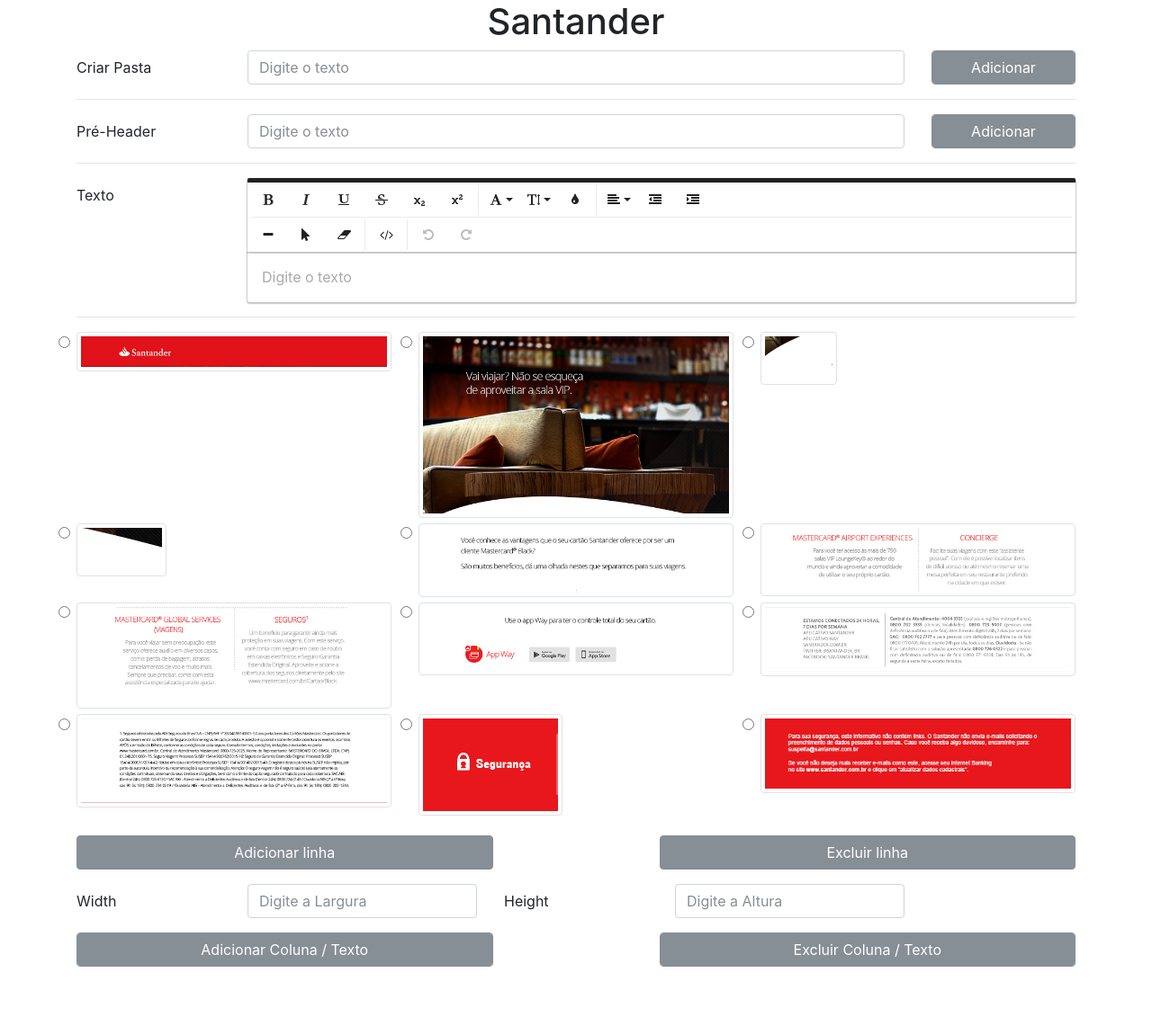
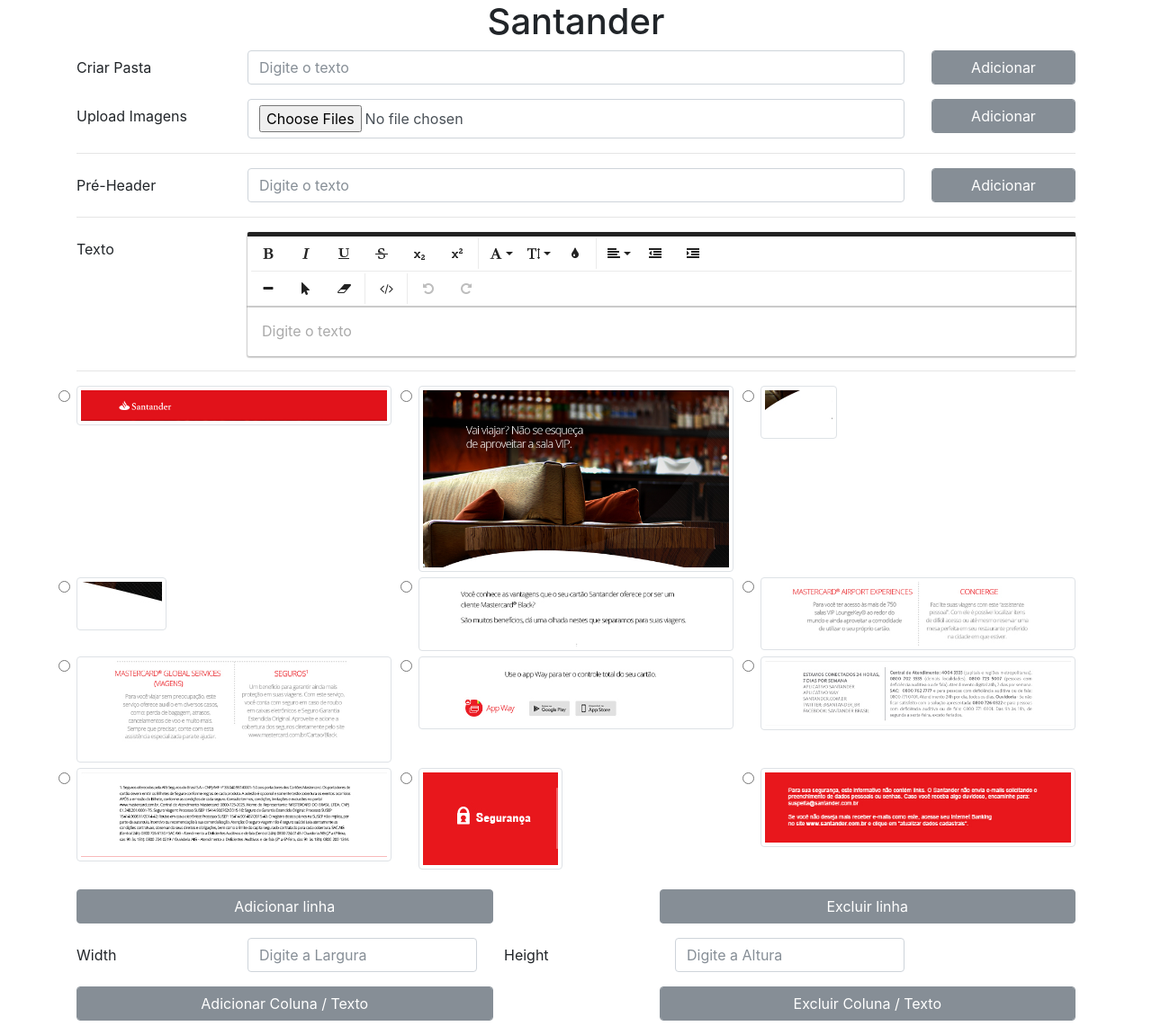
Before and after one commit to kellyguimarans/email, a PHP site: page / in a window 1280 px wide. Shown: the whole page at 90% size. Before the commit the page ends 1075 px from the top, so only its background shows below. Run offline with PHP 8.4, Linux system fonts and the light colour scheme; some libraries are stand-ins or nearby versions.

Commit message:
Adicionar pasta, pegar tamanho da imagem real.

```diff
--- a/index.php
+++ b/index.php
@@ -28,7 +28,7 @@
         <h1 class="col-12 text-center">Santander</h1>
       </div>
 
-      <form>
+      <form enctype="multipart/form-data" name="fileUpload">
         <!-- Cria uma pasta para cada email -->
 
         <div class="form-group row">
@@ -38,6 +38,16 @@
           </div>
           <div class="col-sm-2">
             <button type="button" id="adicionaPasta" class="btn btn-secondary form-control"> Adicionar </button>
+          </div>
+        </div>
+
+        <div class="form-group row">
+          <label for="pasta" class="col-sm-2 col-form-label">Upload Imagens</label>
+          <div class="col-sm-8">
+            <input type="file" name="fileUpload" id="fileUpload" class="form-control" placeholder="Digite o texto" multiple />
+          </div>
+          <div class="col-sm-2">
+            <button type="button" id="adicionaImagens" class="btn btn-secondary form-control"> Adicionar </button>
           </div>
         </div>
 
@@ -81,8 +91,10 @@
               <img src="<?php echo $num ?>" class="img-thumbnail d-block" />
             </label>
           </div>
-
         <?php } ?>
+          <!-- Adiciona a imagem aqui sempre que selecionado o radio -->
+          <!-- pra pegar o tamanho real da iamgem -->
+          <img id="fullimage" class="invisible" src=""  style="display: none;" />
         </div>
         <!-- Fim de todas as imagens -->
 
--- a/js/main.js
+++ b/js/main.js
@@ -1,7 +1,13 @@
+
+
+
+
 // Retira a função de envio do form
 jQuery("form").submit(function(){
   return false;
 });
+
+
 
 // inclui texto no pré-header.
 jQuery('#addpreheader').click(function (){
@@ -10,6 +16,8 @@ jQuery('#addpreheader').click(function (){
   jQuery('#preheader').text(textopreheader);
 });
 
+
+// Montando a view do que foi selecionado
 // Adiciona linha
 function adicionaLinha(){
   jQuery('#addLinha').click(function(){
@@ -29,21 +37,33 @@ function removeLinha(){
 }
 removeLinha();
 
+
+
+// Variavel Global Imagens
+var imgThumbnail, widthImg, heightImg;
+
+// Verifica o tamanho da imagem
 function verificaImagem(){
   jQuery('.imgSelected').change(function(){
-    var id         = jQuery("input[name=imagemSelecionada]:checked").parent().find('img').attr('id');
-    var widthImg   = jQuery("input[name=imagemSelecionada]:checked").parent().find('img').width();
-    var heightImg  = jQuery("input[name=imagemSelecionada]:checked").parent().find('img').height();
+    // Verifica a thumb selecionada
+    imgThumbnail    = jQuery("input[name=imagemSelecionada]:checked");
 
-    console.log(id);
-    console.log(widthImg);
-    console.log(heightImg);
+    // Pega o caminho da imagem
+    var srcImagem   = imgThumbnail.parent().find('img').attr('src');
+
+    // Clona a imagem em uma tag img do html
+    var cloneImg    = jQuery('#fullimage').attr('src', srcImagem);
+
+    // tamanho e altura real da imagem clonada
+    widthImg        = cloneImg.width();
+    heightImg       = cloneImg.height();
   });
 }
 verificaImagem();
 
 function adicionaColuna(){
   jQuery('#addtexto').click(function(){
+
     var texto = jQuery('textarea').froalaEditor('html.get', true);
 
     var width = jQuery('#colLargura').val();
@@ -52,11 +72,15 @@ function adicionaColuna(){
     var radio = jQuery("input[name=imagemSelecionada]:checked").val();
 
     jQuery('table#first tr:last-child td table tr').append(
-      '<td width="'+width+'" height="'+height+'"'
+      '<td '
+      + ( width ? 'width ="' + width + '" ' : "" )
+      + ( height ? 'height ="' + height + '" ' : "" )
       +'>'
       +  (texto ? texto : "")
-      +  (radio ? '<img src="'+ radio +'" width="'+width+'" height="'+height+'" border="0" style="display:block;" />' : '')
+      +  (radio ? '<img src="'+ radio +'" width="'+widthImg+'" height="'+heightImg+'" border="0" style="display:block;" />' : '')
       +'</td>');
+
+    radio = jQuery("input:radio").removeAttr("checked");
   });
 }
 adicionaColuna();
@@ -64,38 +88,15 @@ adicionaColuna();
 // Exluir coluna
 function removeColuna(){
   jQuery('#excluirColuna').click(function(){
-    jQuery('table#first tr:last td table tr td:last').remove();
+    jQuery('table#first tr:last td table tr td').remove();
   });
 }
 removeColuna();
 
 
-// Lógica de tamanho da imagem pra criar duas tds na hora de gerar o html.
-// Não funciona
-// Pensar em uma forma de puxar em ajax.
-jQuery('img').change(function(e){
-  var file, imagem, width, height;
 
-    if ((file = this.files[0])) {
-      var imagem = new Image();
-      // evento disparado quando
-      // a imagem terminou o carregamento
-      imagem.onload = function() {
-       var height = this.height,
-           width = this.width,
-           qnt   = this.length;
 
-        depois();
-      }
-      imagem.src = jQuery('img').attr('src');
-    }
-
-    function depois(){
-      console.log('Width: ', width);
-      console.log('Height: ', height);
-    }
-});
-
+// jQuery UI
 // Muda linha de lugar
 jQuery( "table tbody" ).sortable( {
   update: function( event, ui ) {
@@ -106,9 +107,58 @@ jQuery( "table tbody" ).sortable( {
 });
 
 
+// API de texto
 // puxa o editor de texto.
 jQuery(function () {
   jQuery('textarea').froalaEditor({
     enter: jQuery.FroalaEditor.ENTER_BR,
   });
 });
+
+
+
+// AJAX
+
+// Função que Cria o MKDIR
+function criarPasta(nomePasta){
+  var page  = 'mkdir.php';
+
+  jQuery.ajax(
+      {
+        type:       'POST',
+        dataType:   'html',
+        url:        page,
+        data:       {nomePasta: nomePasta },
+        success: function(msg){
+          alert("Pasta "+ nomePasta +" criada com sucesso");
+        }
+      }
+    );
+}
+// Dispara a função criarPasta
+jQuery('#adicionaPasta').click(function(){
+  criarPasta(jQuery('#pasta').val());
+});
+
+// Função de upload de imagens
+function uploadImagem(nomePasta, form){
+  var page = 'upload.php';
+
+  jQuery.ajax({
+    url        : page,
+    type       : 'POST',
+    data       : {
+                    form: new FormData(jQuery('form[name="fileUpload"]')[0]),
+                    nomePasta: nomePasta
+                 },
+    contentType: false,
+    processData: false,
+    success: function (data) {
+        alert("Imagem "+form+ " armazenada na pasta " +nomePasta);
+    }
+  });
+}
+
+jQuery('#adicionaImagens').click(function(){
+  uploadImagem(jQuery('#pasta').val());
+});
--- a/mkdir.php
+++ b/mkdir.php
@@ -1,4 +1,6 @@
 
 <?php
-	mkdir(__DIR__.'emails/'.$pasta, 0755, true);
+	$nomePasta	= $_POST['nomePasta'];
+
+	mkdir(__DIR__.'/emails/'.$nomePasta.'/images/', 0777, true);
 ?>
```
Also changed, not shown: upload.php (added, +12 -0 lines), 2 other files.
